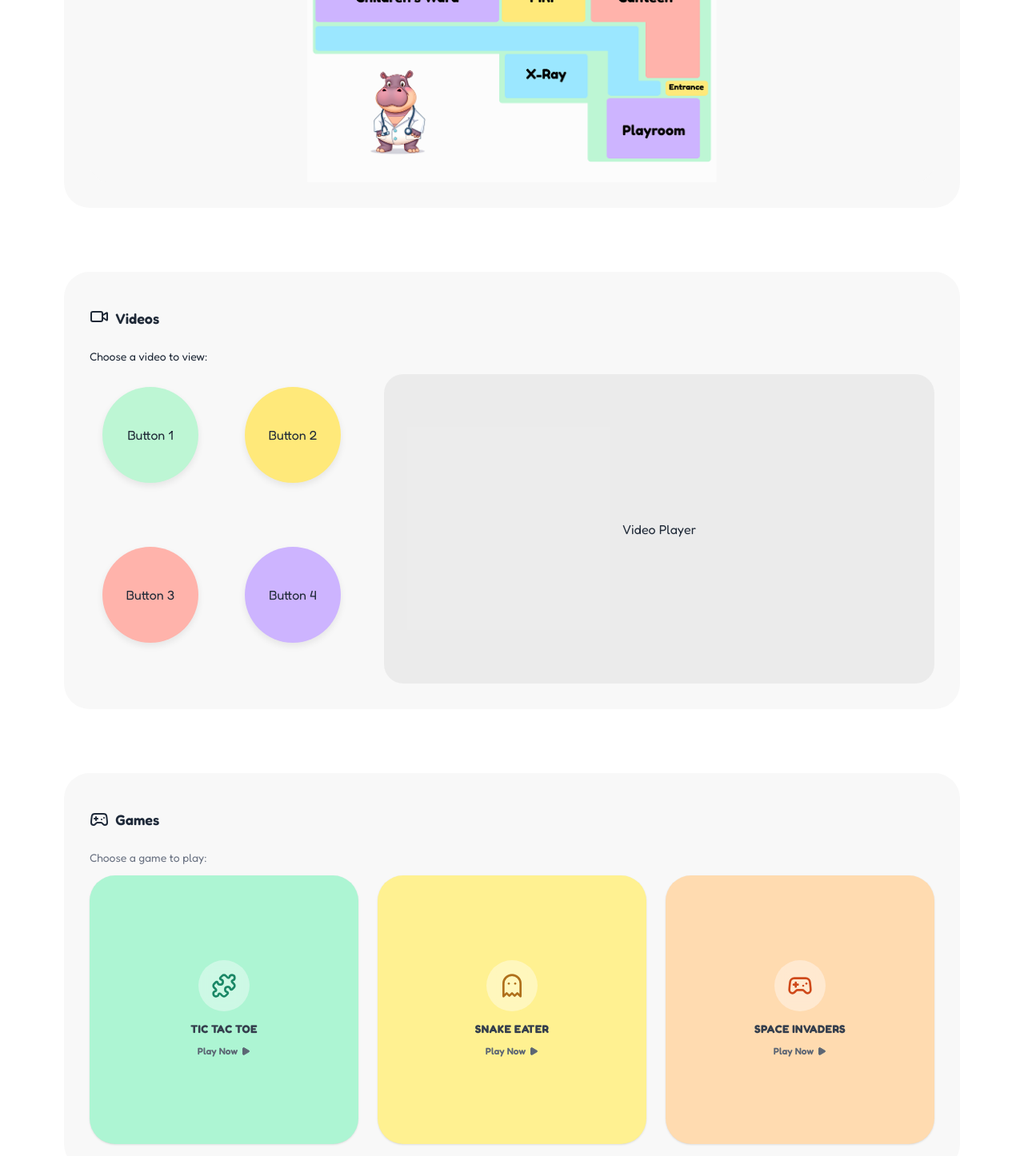
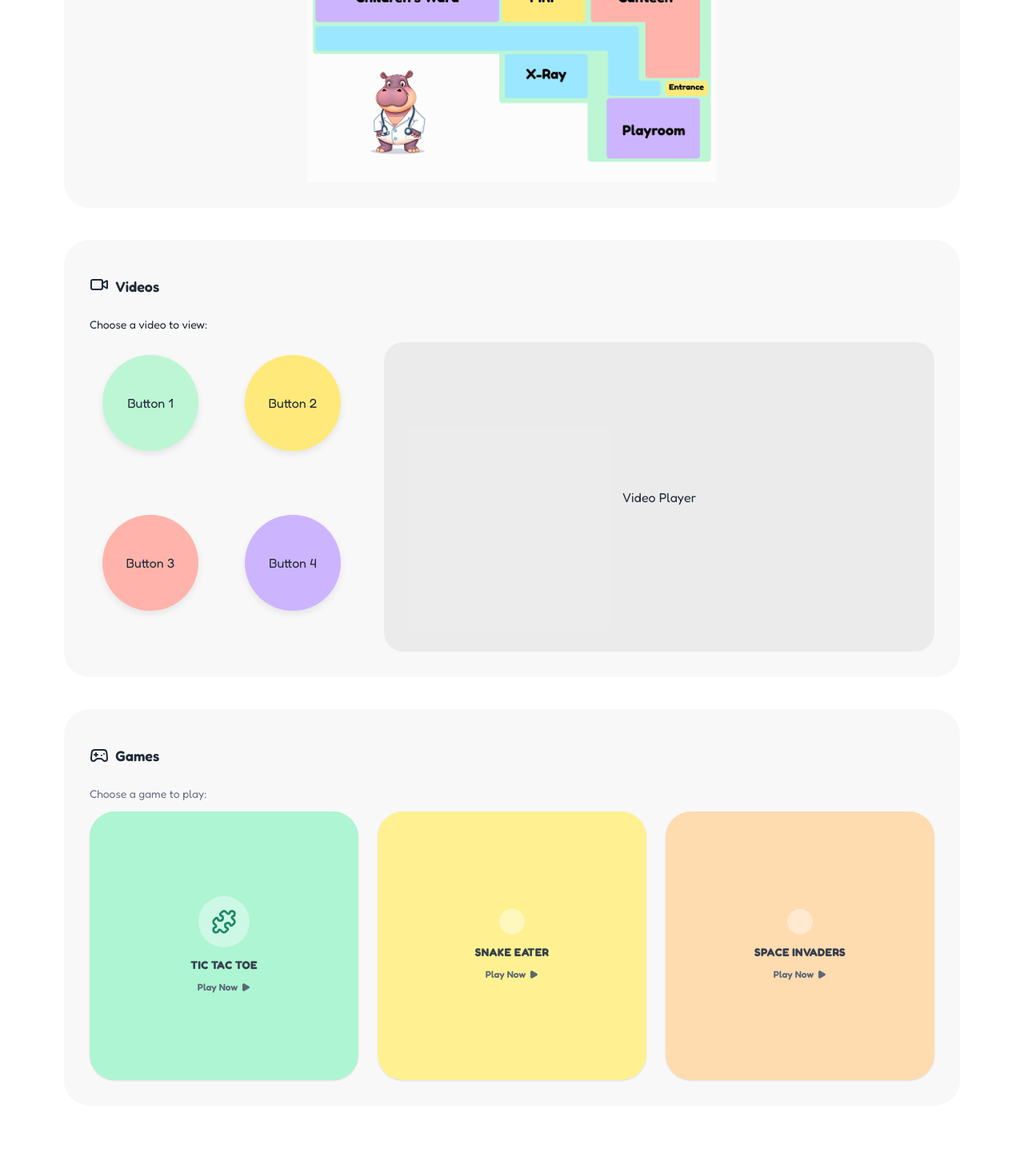
Before and after one commit to catpat88/kids_patient_portal_app, a React (Vite) app: page / in a window 1280 px wide. Shown: the part 1499-2945 px from the top of the page at 80% size. Built offline with nearby package versions, Linux system fonts and the light colour scheme.

Commit message:
commiting to pull

```diff
--- a/package.json
+++ b/package.json
@@ -10,10 +10,12 @@
     "preview": "vite preview"
   },
   "dependencies": {
+    "'": "file:awesome.me/kit-KIT_CODE/icons'",
     "mysql": "^2.18.1",
     "react": "^19.1.1",
     "react-dom": "^19.1.1",
-    "react-router-dom": "^7.9.5"
+    "react-router-dom": "^7.9.5",
+    "save": "^2.9.0"
   },
   "devDependencies": {
     "@eslint/js": "^9.36.0",
--- a/src/components/Games.jsx
+++ b/src/components/Games.jsx
@@ -1,5 +1,7 @@
 import React from 'react';
 import { Gamepad2, Ghost, Puzzle, Play } from 'lucide-react';
+import { FontAwesomeIcon } from 'fortawesome/react-fontawesome';
+import { byPrefixAndName } from '@awesome.me/kit-KIT_CODE/icons';
 
 export default function GamesList() {
   // 1. DATA
@@ -16,7 +18,7 @@ export default function GamesList() {
       id: 2,
       title: "Snake Eater",
       description: "Navigate the grid and grow without hitting walls.",
-      icon: <Ghost className="w-8 h-8 text-yellow-700" />,
+      icon: <snake className="w-8 h-8 text-yellow-700" />,
       color: "bg-yellow-200", // approximating 'sunnyYellow'
       link: "https://playsnake.org/"
     },
@@ -24,7 +26,7 @@ export default function GamesList() {
       id: 3,
       title: "Space Invaders",
       description: "Defend Earth from waves of alien invaders.",
-      icon: <Gamepad2 className="w-8 h-8 text-orange-700" />,
+      icon: <snake className="w-8 h-8 text-orange-700" />,
       color: "bg-orange-200", // approximating 'peach'
       link: "https://freeinvaders.org/"
     }
--- a/src/components/Videos.jsx
+++ b/src/components/Videos.jsx
@@ -4,7 +4,7 @@ import {Video } from "lucide-react";
 export default function Videos() {
   return (
     // container, heading & icon//
-    <section id="videos" className="scroll-mt-24 py-10">
+    <section id="videos" className="C">
       <div className="rounded-3xl bg-card p-6 md:p-8">
         <div className="flex flex-row gap-2 py-3">
           <Video className="w-6 h-6 text-ink" />
```
Also changed, not shown: 1 other file (tests, documents, lock files or other folders).
